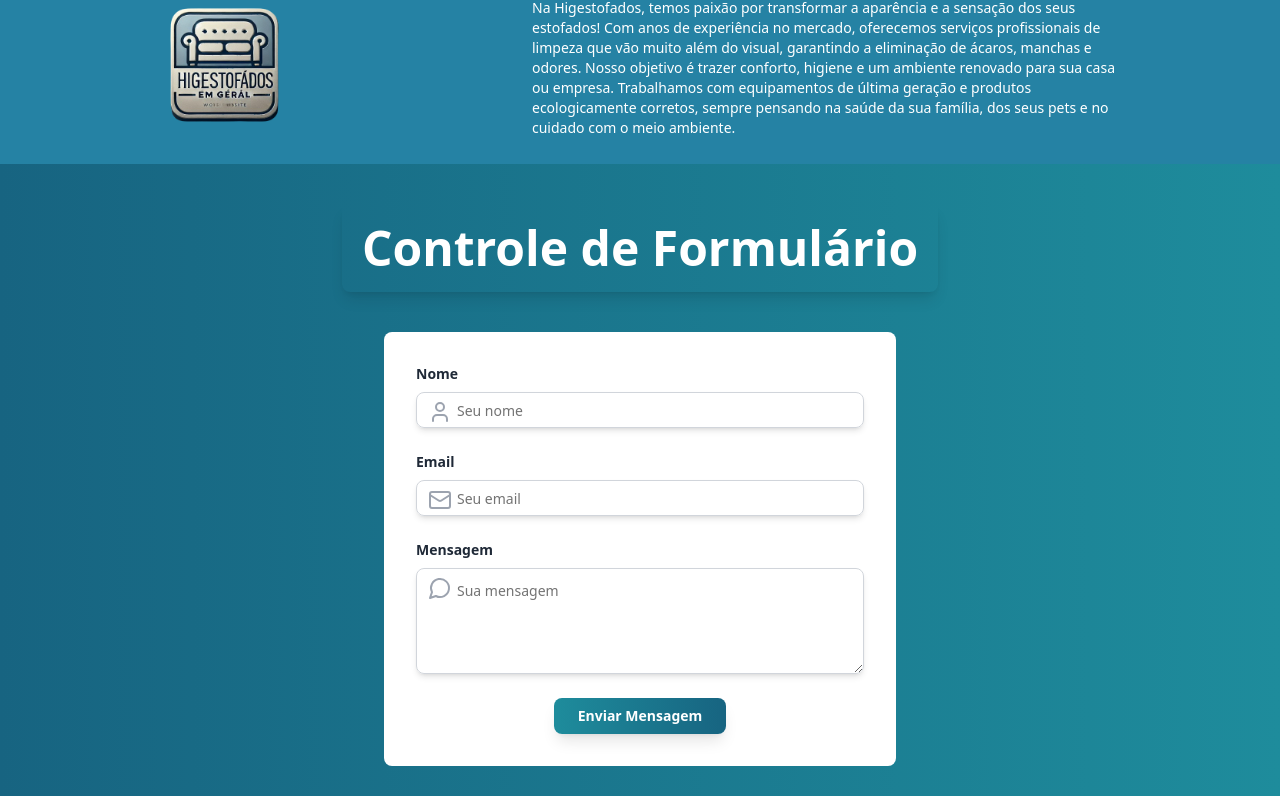
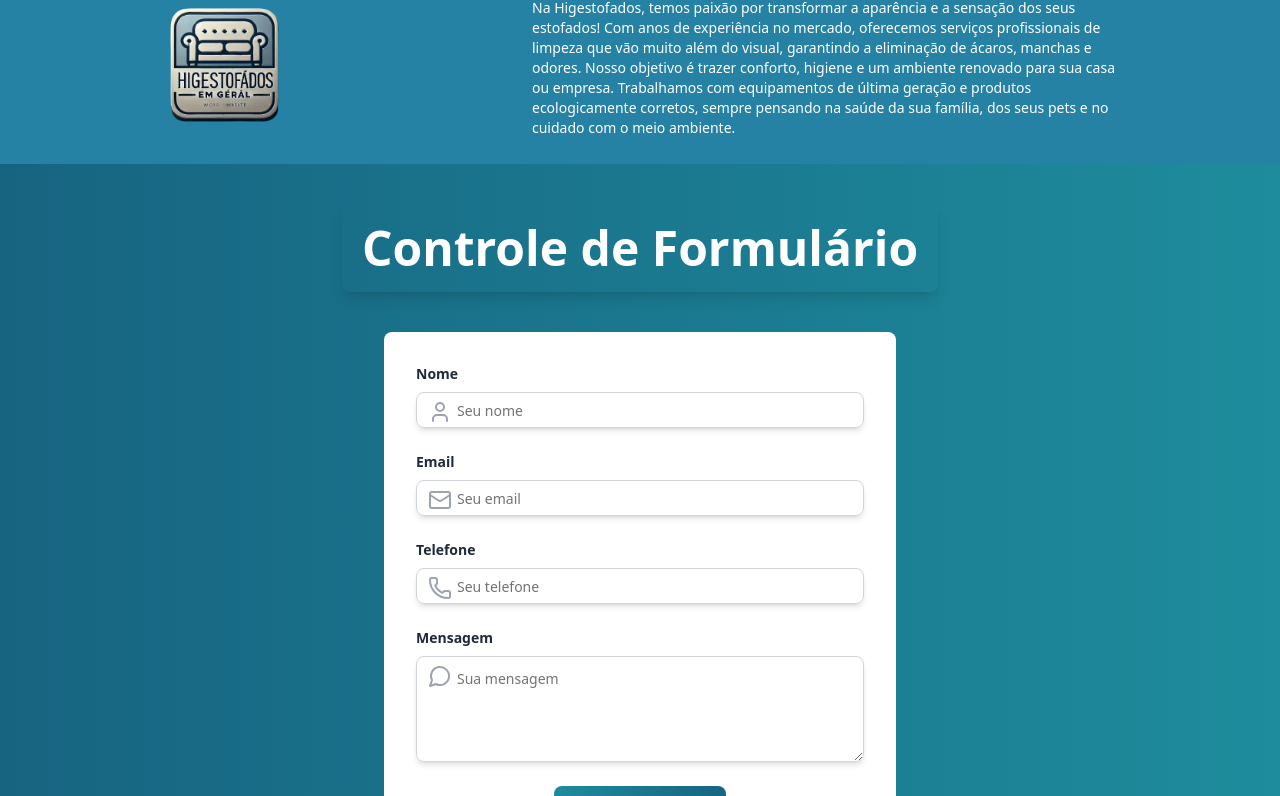
Before and after one commit to morgadothiago/higi_site, a Next.js app: page / in a window 1280 px wide. Shown: the part 1516-2312 px from the top of the page. Built offline with nearby package versions, Linux system fonts and the light colour scheme.

Commit message:
interections button on whatapp

```diff
--- a/src/app/components/FormControle.tsx
+++ b/src/app/components/FormControle.tsx
@@ -3,16 +3,36 @@ import { Button } from '@/components/ui/button'
 import { Input } from '@/components/ui/input'
 import { Label } from '@/components/ui/label'
 import { Textarea } from '@/components/ui/textarea'
-import { MessageCircle, Mail, User } from 'lucide-react'
+import { MessageCircle, Mail, User, Phone } from 'lucide-react'
 import React from 'react'
+import { useForm } from 'react-hook-form'
 
 export default function FormControle() {
+  const { register, handleSubmit } = useForm();
+
+  const onSubmit = (data: any) => {
+    const { nome, email, phone, description } = data;
+    const newMessage = `Olá, meu nome é ${nome}. Meu e-mail é ${email}. Meu telefone é ${phone}. ${description}`;
+
+
+    // Codifica a mensagem corretamente
+    const encodedMessage = encodeURIComponent(newMessage.trim());
+
+    // Número do WhatsApp
+    const phoneNumber = "+5511959652987";
+
+    // Monta o link de maneira exata
+    const whatsappLink = `https://api.whatsapp.com/send?phone=${phoneNumber}&text=${encodedMessage}`;
+   console.log(whatsappLink)
+    // Abre o WhatsApp em uma nova aba
+    window.open(whatsappLink, "_blank");
+  }
   return (
     <div className='w-full flex flex-col items-center justify-center py-10 bg-gradient-to-r from-[#176481] to-[#1e8c9c]'>
       <div className='w-full flex items-center justify-center mb-10'>
         <h1 className='text-white text-5xl font-extrabold p-5 shadow-lg rounded-lg bg-opacity-60'>Controle de Formulário</h1>
       </div>
-      <form className="w-full max-w-lg bg-white p-8 rounded-lg ">
+      <form onSubmit={handleSubmit(onSubmit)} className="w-full max-w-lg bg-white p-8 rounded-lg ">
         <div className="mb-6 relative">
           <Label htmlFor="name" className="block text-gray-800 text-sm font-semibold mb-2">
             Nome
@@ -23,6 +43,7 @@ export default function FormControle() {
             type="text"
             placeholder="Seu nome"
             required
+            {...register("nome")}
             className="shadow-md border border-gray-300 rounded-lg w-full py-3 pl-10 text-gray-700 leading-tight focus:outline-none focus:ring-2 focus:ring-[#1e8c9c] transition duration-300 ease-in-out transform hover:shadow-lg"
           />
         </div>
@@ -36,6 +57,22 @@ export default function FormControle() {
             type="email"
             placeholder="Seu email"
             required
+            {...register("email")}
+            className="shadow-md border border-gray-300 rounded-lg w-full py-3 pl-10 text-gray-700 leading-tight focus:outline-none focus:ring-2 focus:ring-[#1e8c9c] transition duration-300 ease-in-out transform hover:shadow-lg"
+          />
+        </div>
+        <div className="mb-6 relative">
+          <Label htmlFor="phone" className="block text-gray-800 text-sm font-semibold mb-2">
+            Telefone
+          </Label>
+          <Phone size={24} className="absolute left-3 top-9 text-gray-400" />
+          <Input
+            id="phone"
+            type="tel"
+            placeholder="Seu telefone"
+            required
+            {...register("phone")}
+
             className="shadow-md border border-gray-300 rounded-lg w-full py-3 pl-10 text-gray-700 leading-tight focus:outline-none focus:ring-2 focus:ring-[#1e8c9c] transition duration-300 ease-in-out transform hover:shadow-lg"
           />
         </div>
@@ -49,6 +86,7 @@ export default function FormControle() {
             placeholder="Sua mensagem"
             rows={4}
             required
+            {...register("description")}
             className="shadow-md border border-gray-300 rounded-lg w-full py-3 pl-10 text-gray-700 leading-tight focus:outline-none focus:ring-2 focus:ring-[#1e8c9c] transition duration-300 ease-in-out transform hover:shadow-lg"
           />
         </div>
--- a/src/app/components/Services.tsx
+++ b/src/app/components/Services.tsx
@@ -64,11 +64,11 @@ export default function Services() {
                 <Image
                   src={product.image}
                   alt={product.title}
-                  className="object-cover w-full h-full transform group-hover:scale-110 transition-transform duration-500"
+                  className="object-cover w-full h-full"
                   width={500}
                   height={300}
                 />
-                <div className="absolute inset-0 bg-black/40 opacity-0 group-hover:opacity-100 transition-opacity duration-300" />
+                <div className="absolute inset-0 bg-black/40 opacity-0" />
               </div>
 
               <div className="p-6">
--- a/src/app/components/main.tsx
+++ b/src/app/components/main.tsx
@@ -5,24 +5,13 @@ import React from 'react';
 import limpeza from '@/app/assets/limpeza.png'
 
 const Main = () => {
-  function seedMenssages(data: any) {
-    const { nome, email, telefone, descricao } = data;
-    const message = `Olá, meu nome é ${nome}. Meu e-mail é ${email}. Meu telefone é ${telefone}.`;
-
-    // Codifica a mensagem corretamente
-    const encodedMessage = encodeURIComponent(message.trim());
-
-    // Número do WhatsApp
-    const phoneNumber = "+5511959652987";
-
-    // Monta o link de maneira exata
+  const seedMenssages = () => {
+    const message = "Olá, gostaria de saber mais sobre os serviços de limpeza.";
+    const encodedMessage = encodeURIComponent(message);
+    const phoneNumber = "+5511959652987"; // Número do WhatsApp
     const whatsappLink = `https://api.whatsapp.com/send?phone=${phoneNumber}&text=${encodedMessage}`;
-
-    // Abre o WhatsApp em uma nova aba
-    window.open(whatsappLink, "_blank");
-
-  }
-
+    window.location.href = whatsappLink;
+}
 
   return (
     <section className="w-full  pt-16">
--- a/src/app/layout.tsx
+++ b/src/app/layout.tsx
@@ -24,7 +24,7 @@ export default function RootLayout({
 }) {
   return (
     <html lang="en">
-      <body>{children}</body>
+      <body suppressHydrationWarning={true}>{children}</body>
     </html>
   )
 }
```
